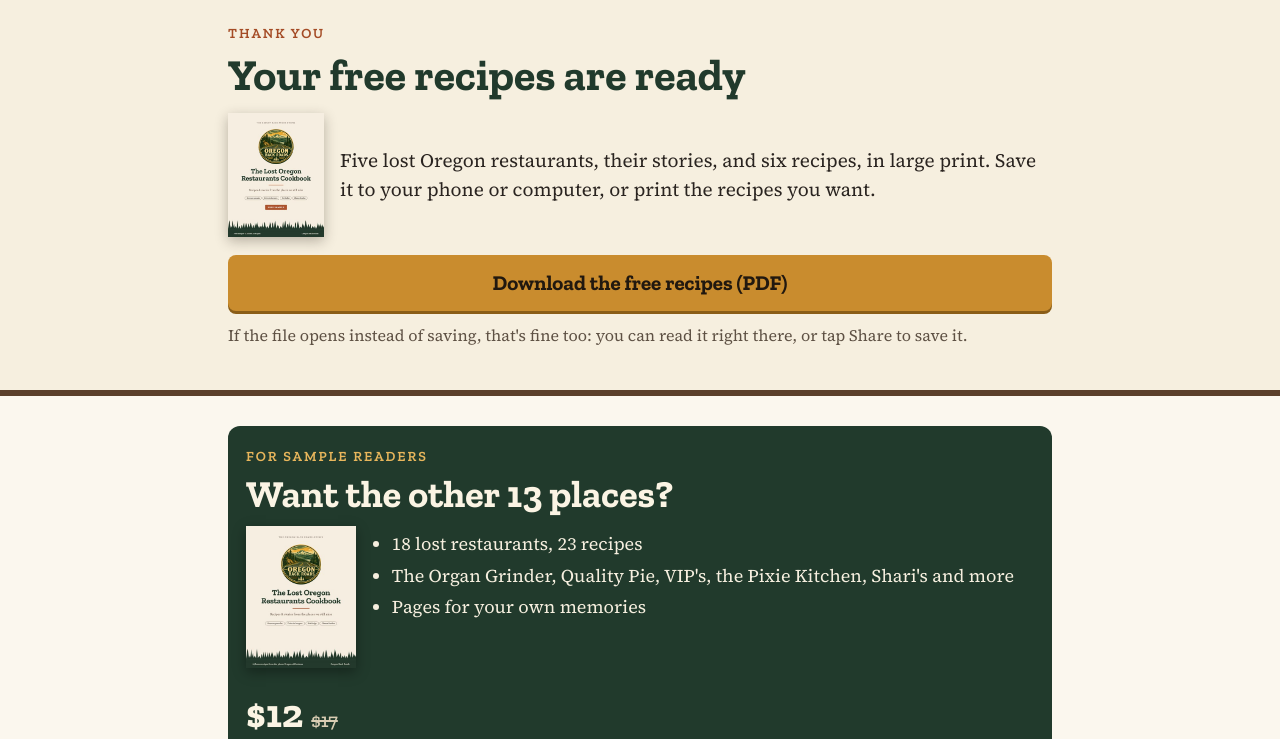
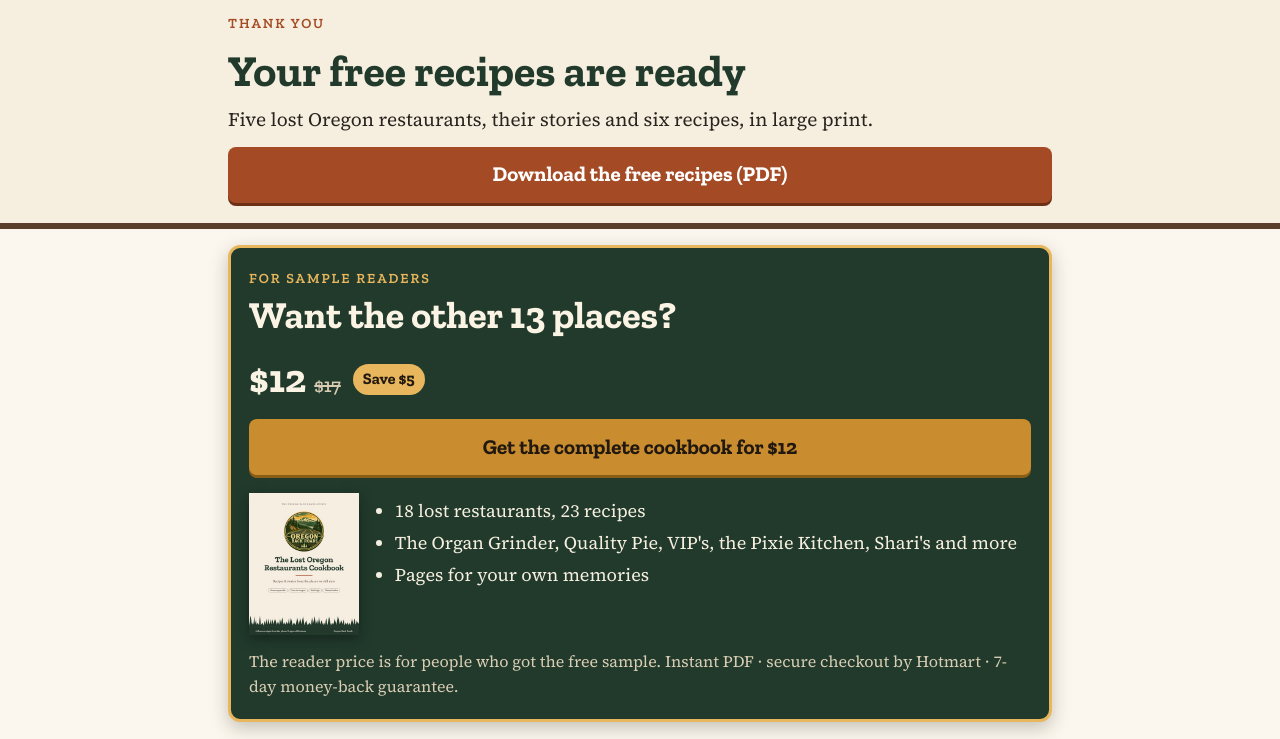
Before and after one commit to LucasLaacerda/oregon-guides-site, a plain HTML site: page thanks.html in a window 1280 px wide. Shown: the part 61-800 px from the top of the page. Drawn offline with nearby package versions, Linux system fonts and the light colour scheme.

Commit message:
Thank-you page: price and buy button above the fold, highlighted offer box
Co-Authored-By: Claude Opus 5.5 <noreply@anthropic.com>
Claude-Session: https://claude.ai/code/session_012msKGn14D3bQ2zTMskJ8Au

```diff
--- a/thanks.html
+++ b/thanks.html
@@ -49,11 +49,12 @@ p{margin:0 0 12px}
 .btn{display:inline-flex;align-items:center;justify-content:center;min-height:56px;padding:12px 24px;border-radius:8px;background:var(--rust);color:#fff;font-family:"Zilla Slab",serif;font-weight:700;font-size:21px;line-height:1.15;text-align:center;text-decoration:none;box-shadow:0 3px 0 #6f2f15}
 .btn.gold{background:var(--ochre);color:#21180F;box-shadow:0 3px 0 #8a5d17}
 .btn.block{display:flex;width:100%}
-.ready{background:var(--cream);border-bottom:6px solid var(--bark);padding:26px 0 30px}
+.ready{background:var(--cream);border-bottom:6px solid var(--bark);padding:16px 0 20px}
+.ready p{margin:0 0 12px}
 .ready .row{display:flex;align-items:center;margin:14px 0 18px}
 .ready .row img{width:96px;flex:none;margin-right:16px;box-shadow:0 4px 12px rgba(40,30,20,.3)}
 .ready .row p{margin:0}
-.offer{padding:30px 0 40px}
+.offer{padding:16px 0 40px}
 .box{background:var(--fir);color:var(--cream);border-radius:12px;padding:20px 18px}
 .box h2{color:#FBF4E4}
 .box .kick{color:var(--gold-on-dark)}
@@ -61,9 +62,11 @@ p{margin:0 0 12px}
 .box .row img{width:110px;flex:none;margin-right:16px;box-shadow:0 4px 12px rgba(0,0,0,.35)}
 .box ul{margin:0;padding-left:1.1em;font-size:18px}
 .box li{margin:4px 0}
-.price{font-family:"Zilla Slab",serif;margin:8px 0 14px}
+.price{font-family:"Zilla Slab",serif;margin:4px 0 10px}
 .price b{font-size:40px;color:#FBF4E4}
 .price s{font-size:20px;color:#D9CDB3;margin-left:8px}
+.save{display:inline-block;vertical-align:8px;margin-left:12px;padding:3px 10px;border-radius:99px;background:var(--gold-on-dark);color:#21180F;font-size:16px;font-weight:700}
+.box{border:3px solid var(--gold-on-dark);box-shadow:0 6px 18px rgba(40,30,20,.25)}
 .box .fine{color:#D9CDB3;margin:12px 0 0}
 footer{background:var(--fir);color:#D9CDB3;font-size:16px;padding:24px 0 72px}
 footer a{color:var(--cream)}
@@ -76,19 +79,17 @@ footer a{color:var(--cream)}
 <section class="ready"><div class="wrap">
   <p class="kick">Thank you</p>
   <h1>Your free recipes are ready</h1>
-  <div class="row">
-    <img src="img/opt/cover-sample.jpg" width="360" height="466" alt="Cover of the free sample">
-    <p>Five lost Oregon restaurants, their stories, and six recipes, in large print. Save it to your phone or computer, or print the recipes you want.</p>
-  </div>
-  <a class="btn gold block" href="free/Lost-Oregon-Restaurants-FREE-SAMPLE.pdf" download data-track="download" data-hero-cta>Download the free recipes (PDF)</a>
-  <p class="fine" style="margin-top:12px">If the file opens instead of saving, that's fine too: you can read it right there, or tap Share to save it.</p>
+  <p>Five lost Oregon restaurants, their stories and six recipes, in large print.</p>
+  <a class="btn block" href="free/Lost-Oregon-Restaurants-FREE-SAMPLE.pdf" download data-track="download" data-hero-cta>Download the free recipes (PDF)</a>
 </div></section>
 
 <section class="offer"><div class="wrap">
   <div class="box">
     <p class="kick">For sample readers</p>
     <h2>Want the other 13 places?</h2>
-    <div class="row">
+    <p class="price"><b>$12</b><s><span style="position:absolute;width:1px;height:1px;overflow:hidden;clip:rect(0 0 0 0)">Regular price: </span>$17</s><span class="save">Save $5</span></p>
+    <a class="btn gold block" href="#" data-offer="cookbook12" data-pos="thanks">Get the complete cookbook for $12</a>
+    <div class="row" style="margin-top:18px">
       <img src="img/opt/cover-cookbook.jpg" width="360" height="466" alt="Cover of The Lost Oregon Restaurants Cookbook">
       <ul>
         <li>18 lost restaurants, 23 recipes</li>
@@ -96,10 +97,9 @@ footer a{color:var(--cream)}
         <li>Pages for your own memories</li>
       </ul>
     </div>
-    <p class="price"><b>$12</b><s><span style="position:absolute;width:1px;height:1px;overflow:hidden;clip:rect(0 0 0 0)">Regular price: </span>$17</s></p>
-    <a class="btn gold block" href="#" data-offer="cookbook12" data-pos="thanks">Get the complete cookbook for $12</a>
     <p class="fine">The reader price is for people who got the free sample. Instant PDF · secure checkout by Hotmart · 7-day money-back guarantee.</p>
   </div>
+  <p class="fine" style="margin-top:16px">Free recipes: if the file opens instead of saving, that's fine too. You can read it right there, or tap Share to save it.</p>
 </div></section>
 
 <footer><div class="wrap">
```
